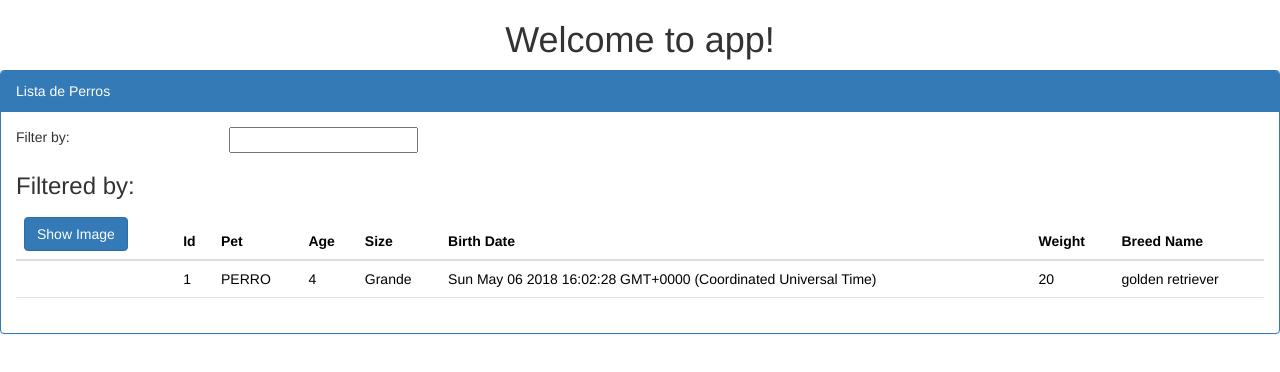
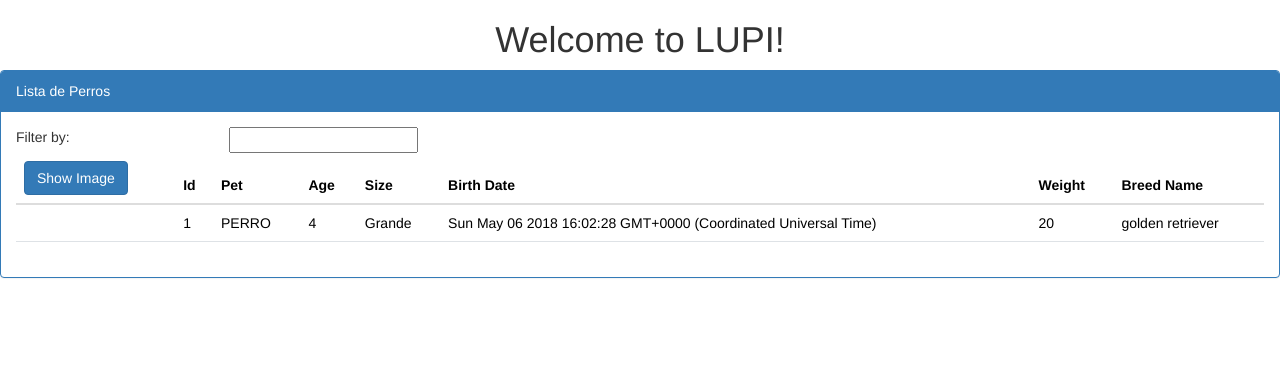
Before and after one commit to ORT-DA2/Angular-Tutorial, an Angular app: page / in a window 1280 px wide. Shown: the top 372 px of the page. Built offline with nearby package versions, Linux system fonts and the light colour scheme.

Commit message:
Two way bindings and forms import for filter by field

```diff
--- a/src/app/app.component.ts
+++ b/src/app/app.component.ts
@@ -6,6 +6,6 @@
   styleUrls: ['./app.component.css']
 })
 export class AppComponent {
-  title = 'app';
+  title = 'LUPI';
   componentTitle:string = "Lista de Perros";
 }
--- a/src/app/app.module.ts
+++ b/src/app/app.module.ts
@@ -1,5 +1,6 @@
 import { BrowserModule } from '@angular/platform-browser';
 import { NgModule } from '@angular/core';
+import { FormsModule } from '@angular/forms';
 
 import { AppComponent } from './app.component';
 import { PetListComponent } from './components/pet-list/pet-list.component';
@@ -10,7 +11,8 @@
     PetListComponent
   ],
   imports: [
-    BrowserModule
+    BrowserModule,
+    FormsModule
   ],
   providers: [],
   bootstrap: [AppComponent]
--- a/src/app/components/pet-list/pet-list.component.html
+++ b/src/app/components/pet-list/pet-list.component.html
@@ -9,13 +9,13 @@
         <div class='row'>
             <div class='col-md-2'>Filter by:</div>
             <div class='col-md-4'>
-                <input type='text' />
+                <input type='text' [(ngModel)]='listFilter' />
             </div>
         </div>
         <!-- Muestra filtro:  -->
-        <div class='row'>
+        <div class='row' *ngIf='listFilter'>
             <div class='col-md-6'>
-                <h3>Filtered by: </h3>
+                <h3>Filtered by: {{listFilter}} </h3>
             </div>
         </div>
 
--- a/src/app/components/pet-list/pet-list.component.ts
+++ b/src/app/components/pet-list/pet-list.component.ts
@@ -11,6 +11,7 @@
     imageWidth: number = 100;
     imageMargin: number = 1;
     showImage: boolean = false;
+    listFilter: string = "";
 
     pets: Array<Pet> = [
         new Pet("1","Perro",4,"Grande", new Date(),20,"Golden Retriever", "https://upload.wikimedia.org/wikipedia/commons/thumb/c/c0/Golden_Retriever_with_tennis_ball.jpg/1200px-Golden_Retriever_with_tennis_ball.jpg")
```
